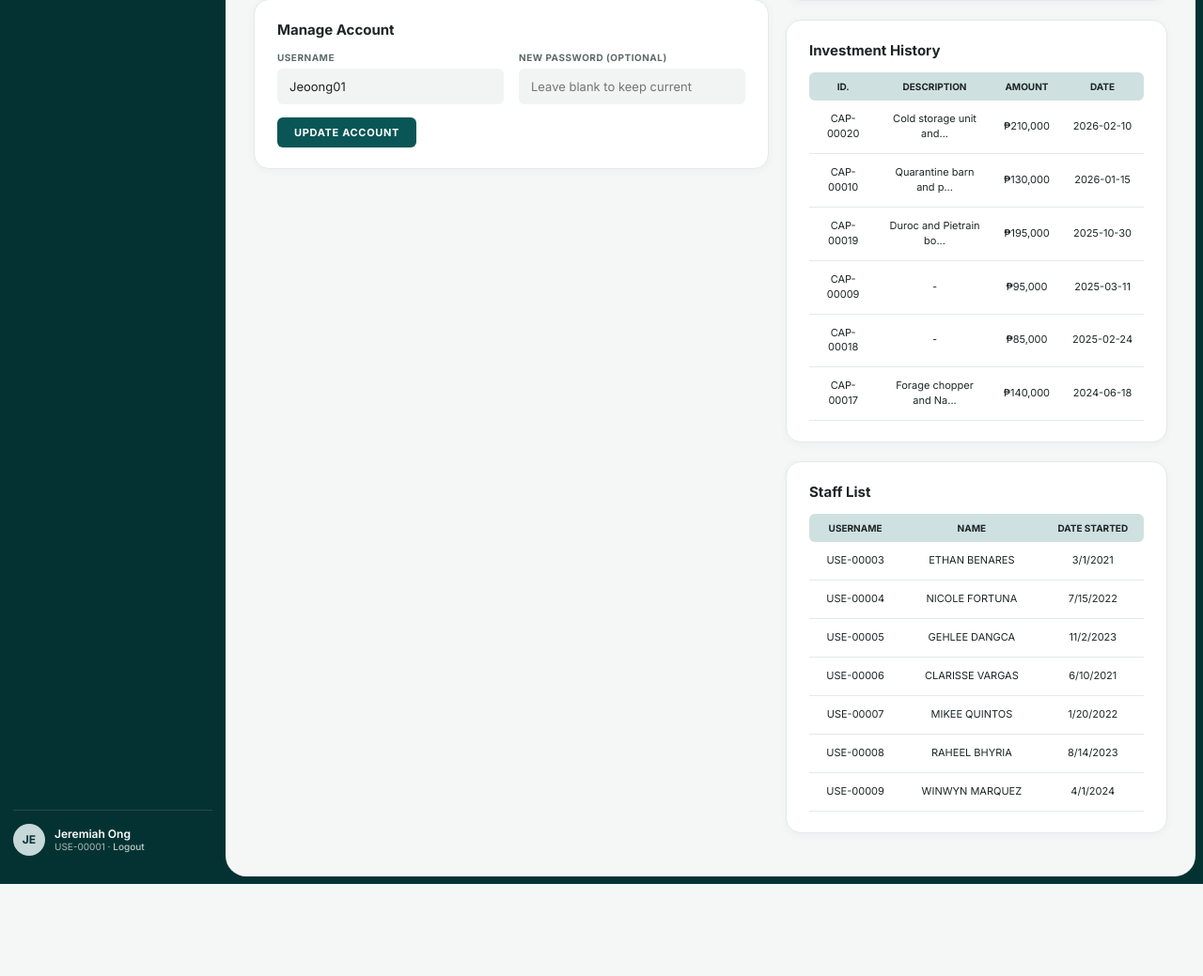
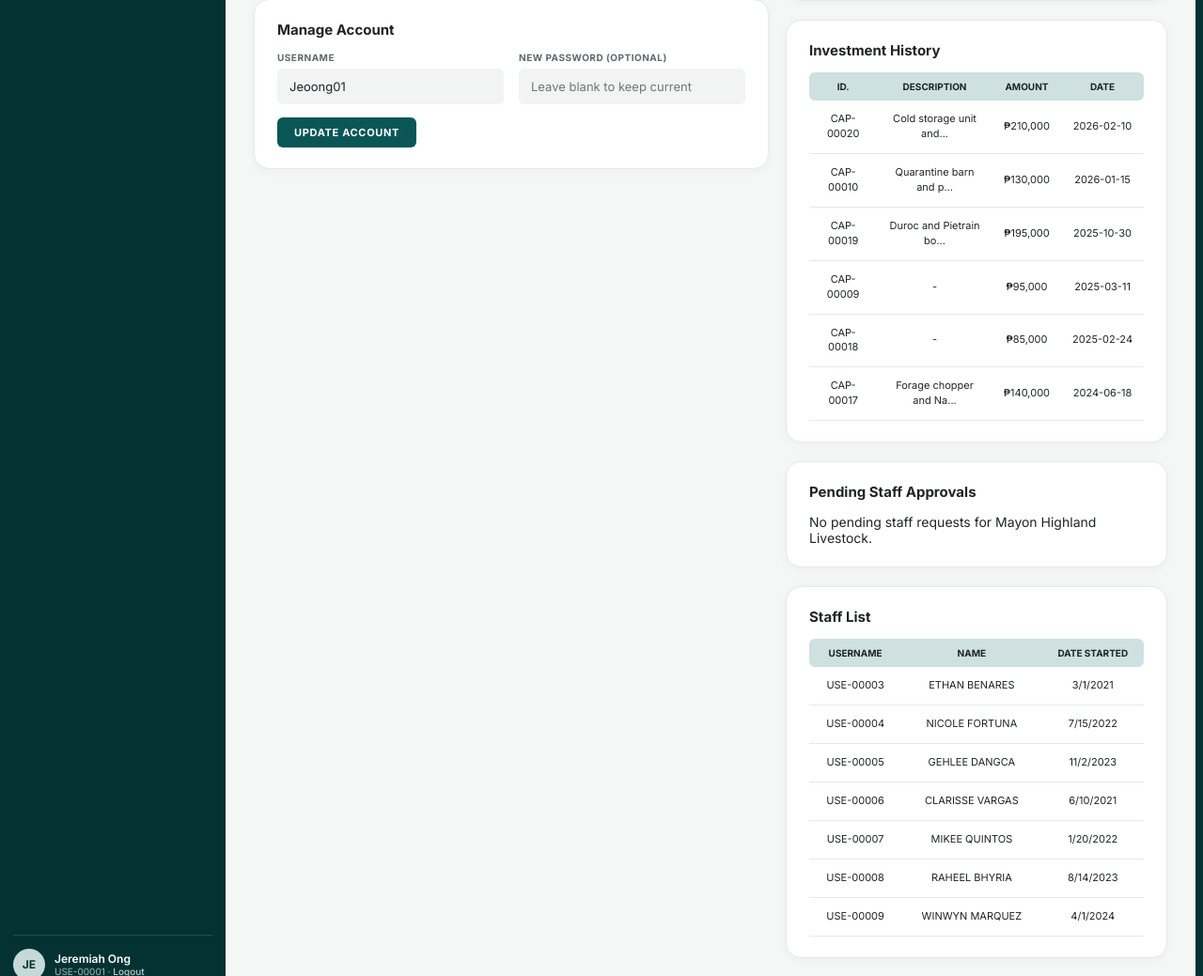
Before and after one commit to aenstudio-co/livestock-pro, a PHP site: page /profile.php in a window 1280 px wide. Shown: the part 555-1594 px from the top of the page at 94% size. Before the commit the page ends 1496 px from the top, so only its background shows below. Run offline with PHP 8.4, Linux system fonts and the light colour scheme; a user stored in the database is signed in; data comes from the database, SQL or seed files in the repository.

Commit message:
Refactor capital insertion and staff approval logic

```diff
--- a/profile.php
+++ b/profile.php
@@ -58,6 +58,10 @@ if ($_SERVER['REQUEST_METHOD'] === 'POST' && isset($_POST['add_capital']) && $ro
     $cap_date   = trim($_POST['capital_date'] ?? '');
     $cap_desc   = trim($_POST['capital_description'] ?? '');
 
+    if ($cap_date === '') {
+        $cap_date = date('Y-m-d');
+    }
+
     $date_ok = DateTime::createFromFormat('Y-m-d', $cap_date);
     if ($cap_amount <= 0) {
         $error = "Capital amount must be greater than zero.";
@@ -68,12 +72,45 @@ if ($_SERVER['REQUEST_METHOD'] === 'POST' && isset($_POST['add_capital']) && $ro
         $max_num = (int)$pdo->query("SELECT COALESCE(MAX(CAST(SUBSTRING(cap_id, 5) AS UNSIGNED)), 0) FROM `capital`")->fetchColumn();
         $new_cap_id = 'CAP-' . str_pad((string)($max_num + 1), 5, '0', STR_PAD_LEFT);
 
-        $pdo->prepare("INSERT INTO `capital` (`cap_id`, `user_id`, `cap_description`, `cap_amount`, `date_invested`) VALUES (:cid, :uid, :ds, :amt, :dt)")
-            ->execute(['cid' => $new_cap_id, 'uid' => $user_id, 'ds' => $cap_desc, 'amt' => $cap_amount, 'dt' => $cap_date]);
+        $stmt_cap = $pdo->prepare("INSERT INTO `capital` (`cap_id`, `user_id`, `cap_description`, `cap_amount`, `date_invested`) VALUES (:cid, :uid, :ds, :amt, :dt)");
+        $stmt_cap->bindValue(':cid', $new_cap_id, PDO::PARAM_STR);
+        $stmt_cap->bindValue(':uid', $user_id, PDO::PARAM_STR);
+        $stmt_cap->bindValue(':ds', $cap_desc, PDO::PARAM_STR);
+        $stmt_cap->bindValue(':amt', $cap_amount);
+        $stmt_cap->bindValue(':dt', $cap_date !== '' ? $cap_date : null, $cap_date !== '' ? PDO::PARAM_STR : PDO::PARAM_NULL);
+        $stmt_cap->execute();
 
         $_SESSION['flash_message'] = "Capital added successfully.";
         header("Location: profile.php");
         exit;
+    }
+}
+
+// Approve pending staff under the owner's business name (owner only)
+if ($_SERVER['REQUEST_METHOD'] === 'POST' && isset($_POST['approve_staff_uid']) && $role === 'O') {
+    $target_uid = trim($_POST['approve_staff_uid'] ?? '');
+    if ($target_uid !== '') {
+        $checkStaff = $pdo->prepare("
+            SELECT s.user_id
+            FROM `staff` s
+            INNER JOIN `user` u ON s.user_id = u.user_id
+            WHERE s.user_id = :uid
+              AND u.user_type = 'S'
+              AND LOWER(TRIM(u.business_name)) = LOWER(TRIM(:bname))
+            LIMIT 1
+        ");
+        $checkStaff->execute(['uid' => $target_uid, 'bname' => $business]);
+        if ($checkStaff->fetch()) {
+            $hiredDate = date('Y-m-d');
+            $stmt_app = $pdo->prepare("UPDATE `staff` SET `date_hired` = :dhired WHERE `user_id` = :uid");
+            $stmt_app->bindValue(':dhired', $hiredDate !== '' ? $hiredDate : null, $hiredDate !== '' ? PDO::PARAM_STR : PDO::PARAM_NULL);
+            $stmt_app->bindValue(':uid', $target_uid, PDO::PARAM_STR);
+            $stmt_app->execute();
+
+            $_SESSION['flash_message'] = "Staff account approved.";
+            header("Location: profile.php");
+            exit;
+        }
     }
 }
 
@@ -103,6 +140,24 @@ $staff_rows = $pdo->query("
     JOIN `user` u ON s.user_id = u.user_id
     ORDER BY s.user_id ASC
 ")->fetchAll();
+
+$pending_staff_stmt = $pdo->prepare("
+    SELECT s.user_id, u.first_name, u.last_name, u.username, u.business_name
+    FROM `staff` s
+    INNER JOIN `user` u ON s.user_id = u.user_id
+    WHERE u.user_type = 'S'
+      AND LOWER(TRIM(u.business_name)) = LOWER(TRIM(:bname))
+      AND (
+          s.date_hired IS NULL
+          OR CAST(s.date_hired AS CHAR) = ''
+          OR CAST(s.date_hired AS CHAR) = '1000-01-01'
+          OR CAST(s.date_hired AS CHAR) = '1970-01-01'
+          OR CAST(s.date_hired AS CHAR) = '0000-00-00'
+      )
+    ORDER BY s.user_id ASC
+");
+$pending_staff_stmt->execute(['bname' => $business]);
+$pending_staff_rows = $pending_staff_stmt->fetchAll();
 ?>
 <!DOCTYPE html>
 <html lang="en">
@@ -271,11 +326,39 @@ $staff_rows = $pdo->query("
                       <td><?= htmlspecialchars($inv['cap_id']) ?></td>
                       <td><?= htmlspecialchars(($inv['cap_description'] ?? '') !== '' ? mb_strimwidth($inv['cap_description'], 0, 24, '...') : '-') ?></td>
                       <td>&#8369;<?= number_format((float)$inv['cap_amount'], 0) ?></td>
-                      <td style="white-space:nowrap;"><?= htmlspecialchars(substr($inv['date_invested'], 0, 10)) ?></td>
+                      <td style="white-space:nowrap;"><?= htmlspecialchars(substr((string)($inv['date_invested'] ?? ''), 0, 10)) ?></td>
                     </tr>
                   <?php endforeach; ?>
                 </tbody>
               </table>
+            </div>
+
+            <div class="card staff-approval-card">
+              <div class="card-title">Pending Staff Approvals</div>
+              <?php if (empty($pending_staff_rows)): ?>
+                <div class="staff-approval-empty">No pending staff requests for <?= htmlspecialchars($business) ?>.</div>
+              <?php else: ?>
+                <table class="data-table">
+                  <thead>
+                    <tr><th>USERNAME</th><th>NAME</th><th>BUSINESS</th><th>ACTION</th></tr>
+                  </thead>
+                  <tbody>
+                    <?php foreach ($pending_staff_rows as $psr): ?>
+                      <tr>
+                        <td><?= htmlspecialchars($psr['username'] ?: $psr['user_id']) ?></td>
+                        <td><?= strtoupper(htmlspecialchars($psr['first_name'] . ' ' . $psr['last_name'])) ?></td>
+                        <td><?= htmlspecialchars($psr['business_name']) ?></td>
+                        <td>
+                          <form method="POST" action="profile.php" style="display:inline;">
+                            <input type="hidden" name="approve_staff_uid" value="<?= htmlspecialchars($psr['user_id']) ?>">
+                            <button class="btn btn-primary btn-approve-staff" type="submit">Approve</button>
+                          </form>
+                        </td>
+                      </tr>
+                    <?php endforeach; ?>
+                  </tbody>
+                </table>
+              <?php endif; ?>
             </div>
           <?php endif; ?>
 
@@ -285,10 +368,17 @@ $staff_rows = $pdo->query("
               <thead><tr><th>USERNAME</th><th>NAME</th><th>DATE STARTED</th></tr></thead>
               <tbody>
                 <?php foreach ($staff_rows as $sr): ?>
+                  <?php
+                    $dhRaw = trim((string)($sr['date_hired'] ?? ''));
+                    $isPendingDate = ($dhRaw === '' || $dhRaw === '1000-01-01' || $dhRaw === '1970-01-01' || $dhRaw === '0000-00-00');
+                    $dhDisplay = (!$isPendingDate && strtotime($dhRaw) !== false)
+                        ? date('n/j/Y', strtotime($dhRaw))
+                        : 'Pending';
+                  ?>
                   <tr>
                     <td><?= htmlspecialchars($sr['user_id']) ?></td>
                     <td><?= strtoupper(htmlspecialchars($sr['first_name'] . ' ' . $sr['last_name'])) ?></td>
-                    <td style="white-space:nowrap;"><?= htmlspecialchars(date('n/j/Y', strtotime($sr['date_hired']))) ?></td>
+                    <td style="white-space:nowrap;"><?= htmlspecialchars($dhDisplay) ?></td>
                   </tr>
                 <?php endforeach; ?>
               </tbody>
```
